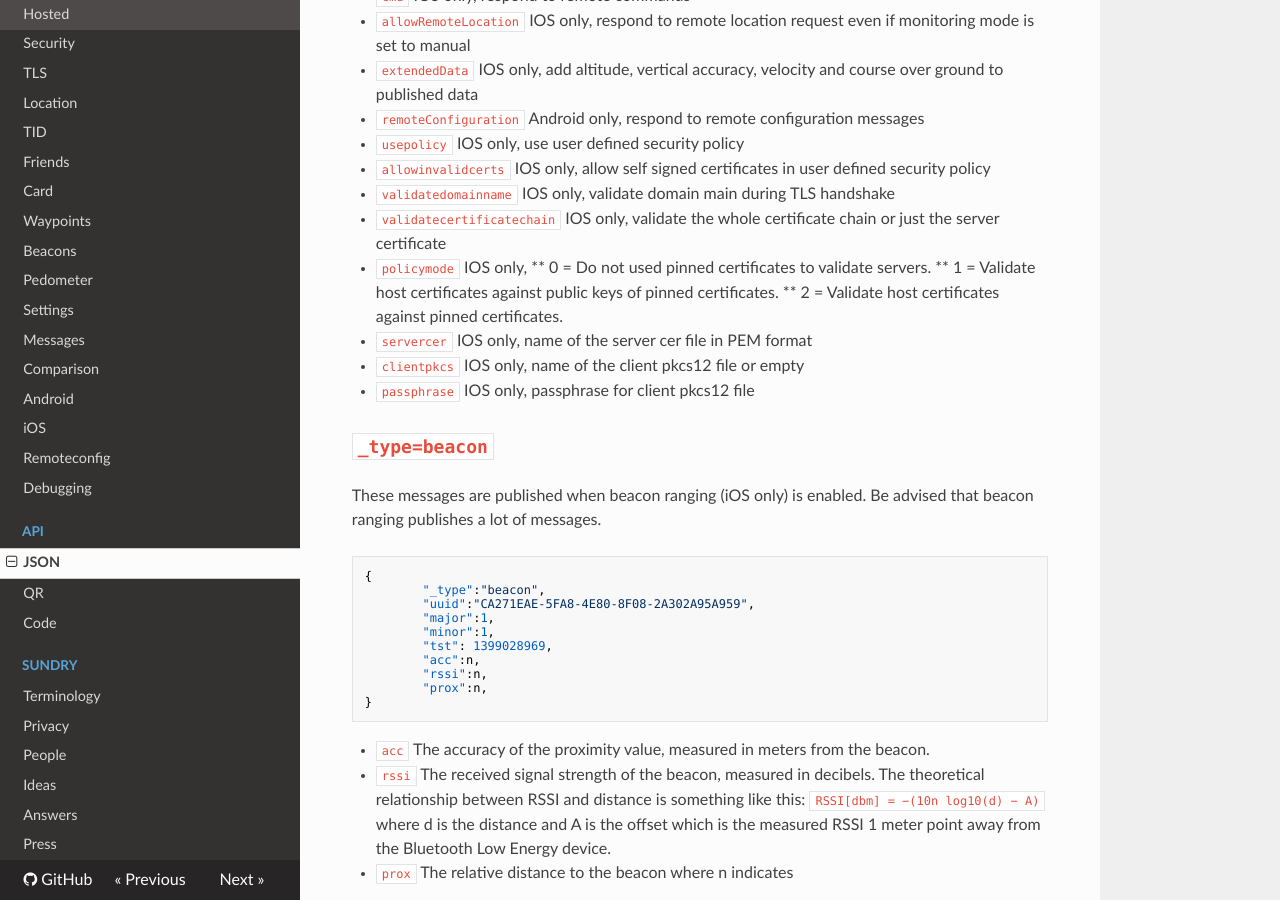
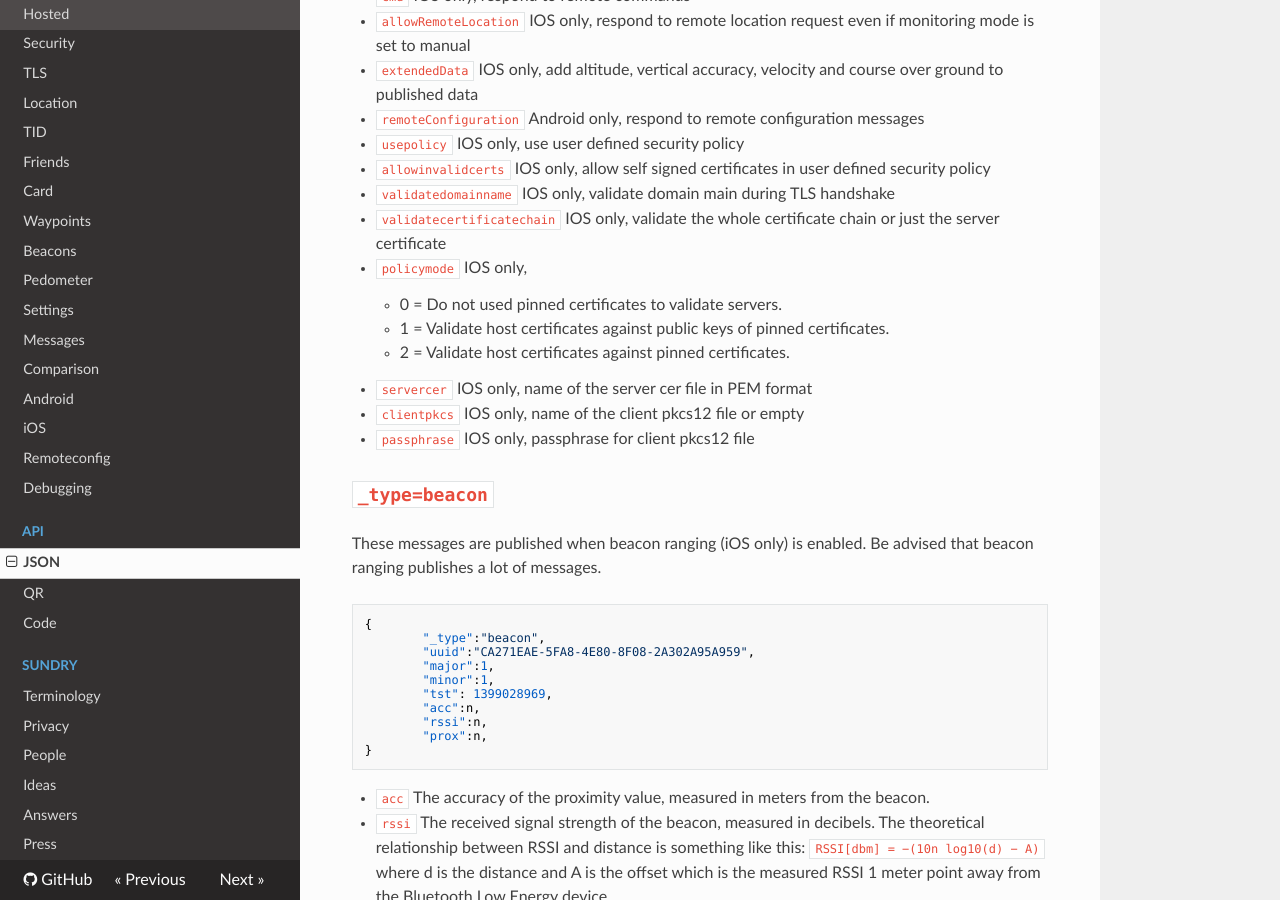
Before and after one commit to owntracks/booklet, an MkDocs documentation site: the page built from docs/tech/json.md, in a window 1280 px wide and 900 px high, scrolled down 7145 px. Built offline with MkDocs 1.6.1, drawn with Linux system fonts in a browser that asks for light colours; nearby versions of some CDN libraries; old or Windows-style settings are respelled for this version of MkDocs.

```diff
--- a/docs/tech/json.md
+++ b/docs/tech/json.md
@@ -314,9 +314,9 @@ The device configuration can be imported and exported as JSON. The exported conf
 * `validatedomainname`				IOS only, validate domain main during TLS handshake
 * `validatecertificatechain`			IOS only, validate the whole certificate chain or just the server certificate
 * `policymode`					IOS only,
-** 0 = Do not used pinned certificates to validate servers.
-** 1 = Validate host certificates against public keys of pinned certificates.
-** 2 = Validate host certificates against pinned certificates.
+	* 0 = Do not used pinned certificates to validate servers.
+	* 1 = Validate host certificates against public keys of pinned certificates.
+	* 2 = Validate host certificates against pinned certificates.
 * `servercer`					IOS only, name of the server cer file in PEM format
 * `clientpkcs`					IOS only, name of the client pkcs12 file or empty
 * `passphrase`					IOS only, passphrase for client pkcs12 file
```
